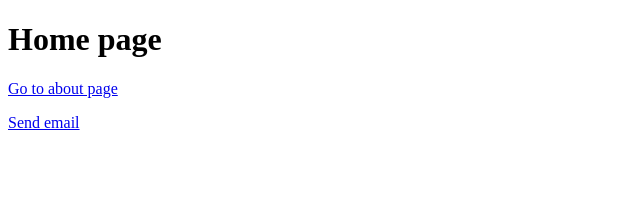
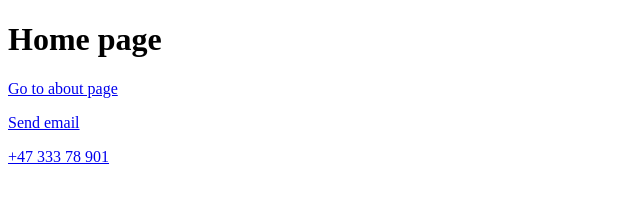
Before and after one commit to souparno24/html-kreeti, a plain HTML site: page index.html in a window 1280 px wide. Shown: the whole page, without its empty margins (0-640 px from the left). Drawn offline with Linux system fonts and the light colour scheme.

Commit message:
add ph no

```diff
--- a/index.html
+++ b/index.html
@@ -11,7 +11,7 @@
    <a href="about.html">Go to about page</a>
 
    <p><a href="mailto:someone@example.com?subject=testing mail to tag&bcc=anonymous@example.com">Send email</a></p>
-
+   <p><a href="tel:+4733378901">+47 333 78 901</a></p>
 
 </body>
 </html>
```
